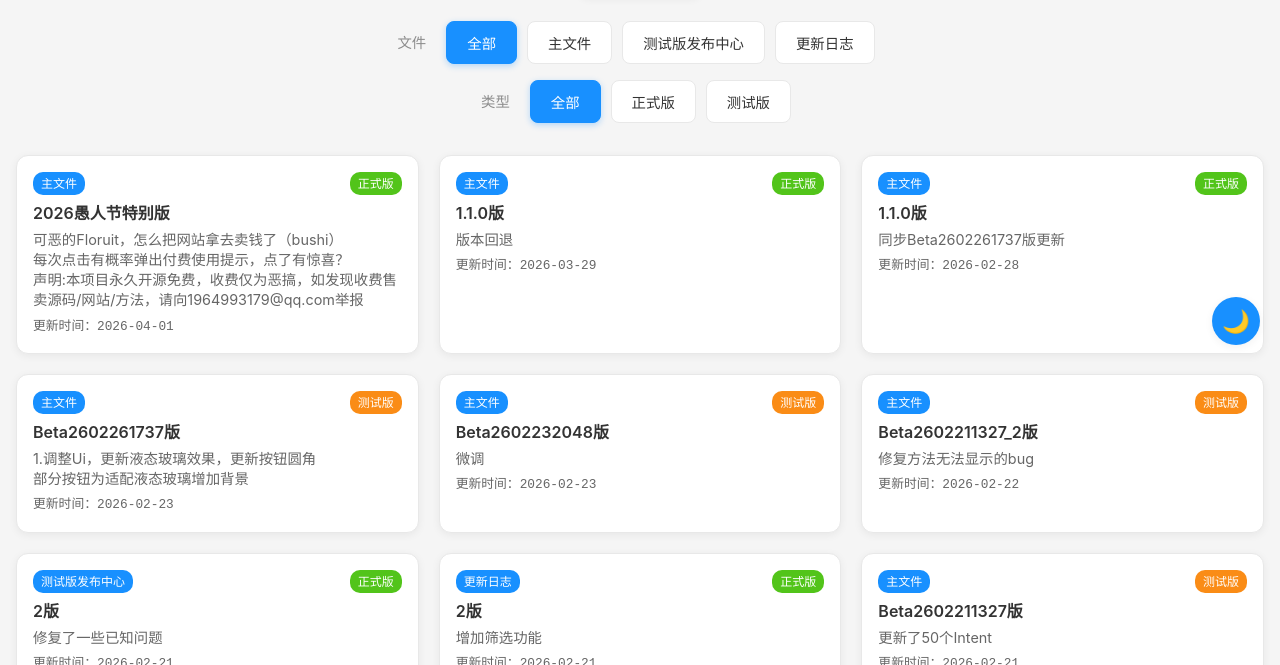
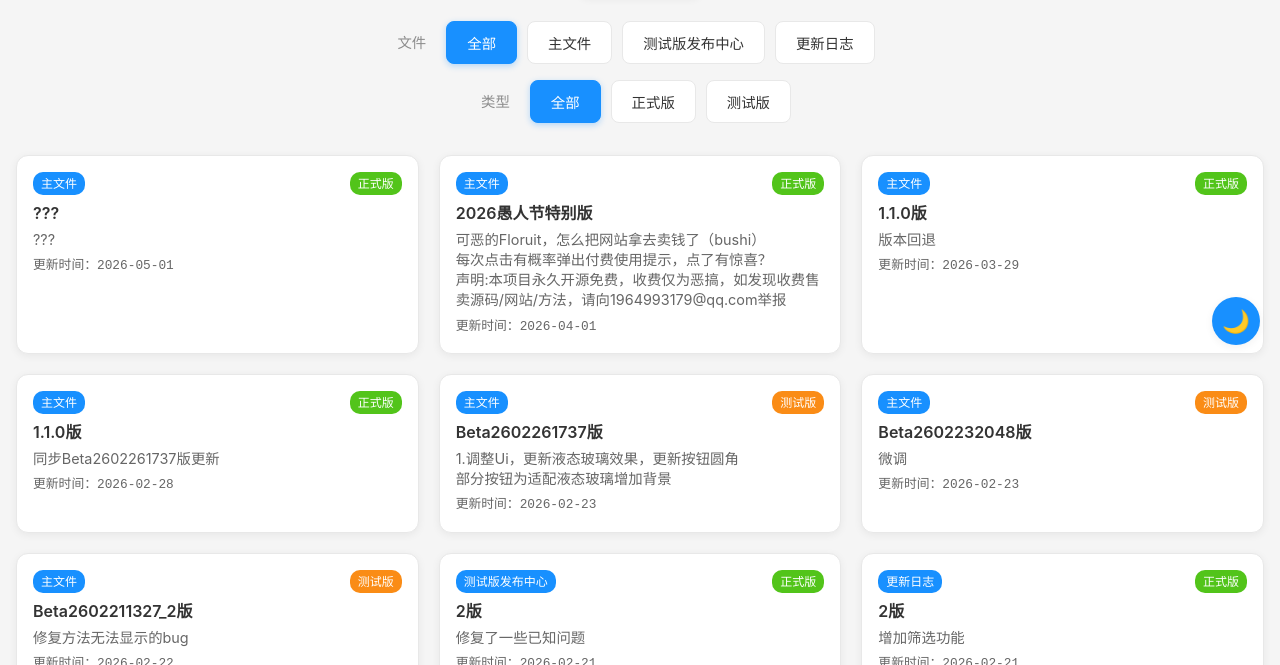
Before and after one commit to floruit-ex/ait, a plain HTML site: page updatelog.html in a window 1280 px wide. Shown: the part 435-1100 px from the top of the page. Drawn offline with Linux system fonts and the light colour scheme.

Commit message:
Update updatelog.html

```diff
--- a/updatelog.html
+++ b/updatelog.html
@@ -571,6 +571,15 @@
                 versionTypeText: "正式版",
                 versionTypeKey: "stable",
                 updateTime: "2026-04-01"
+            },
+            {
+                id: 16,
+                title: "???",
+                desc: "???",
+                ownerText: "主文件",
+                versionTypeText: "正式版",
+                versionTypeKey: "stable",
+                updateTime: "2026-05-01"
             }
         ];
 
```
